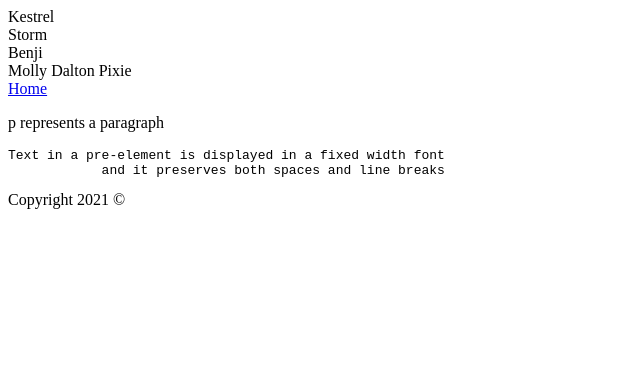
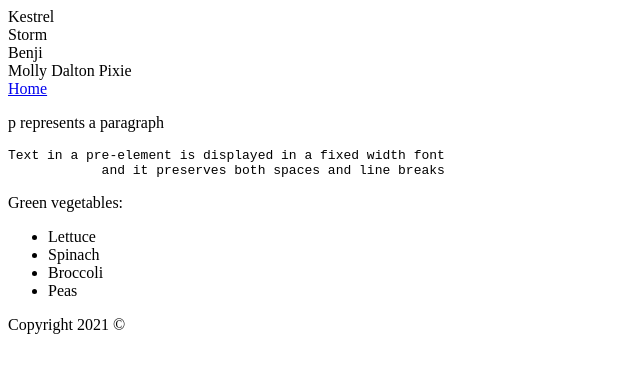
Before and after one commit to LilyBarrettPower/module2lab1, a plain HTML site: page index.html in a window 1280 px wide. Shown: the whole page, without its empty margins (0-640 px from the left). Drawn offline with Linux system fonts and the light colour scheme.

Commit message:
Added an unordered list

```diff
--- a/index.html
+++ b/index.html
@@ -28,6 +28,13 @@
         <p>p represents a paragraph</p>
         <pre>Text in a pre-element is displayed in a fixed width font
             and it preserves both spaces and line breaks</pre>
+        <p>Green vegetables: </p>
+            <ul>
+                <li>Lettuce</li>
+                <li>Spinach</li>
+                <li>Broccoli</li>
+                <li>Peas</li>
+            </ul>
     </main>
     <footer>Copyright 2021 &copy;</footer>
   </body>
```
